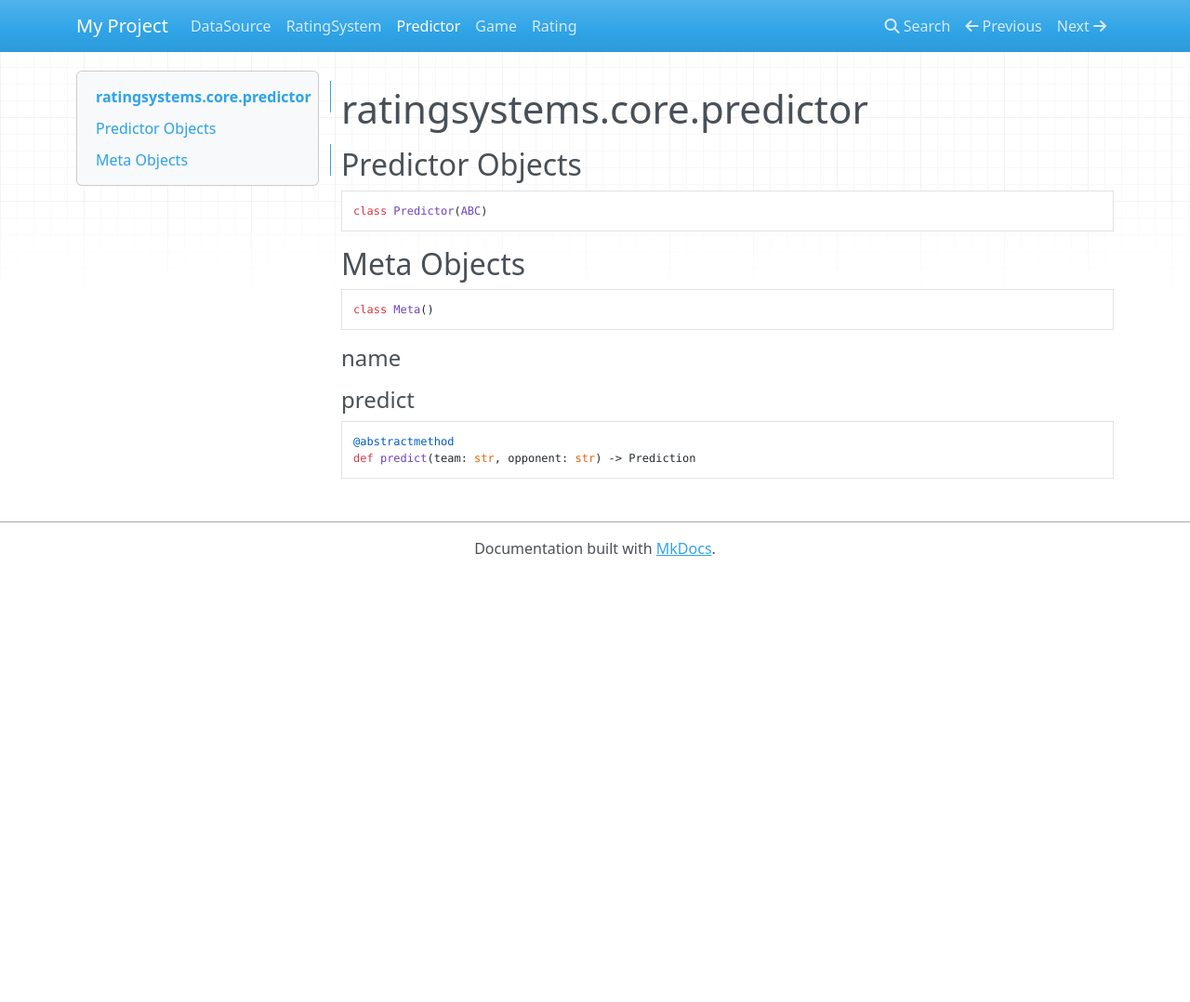
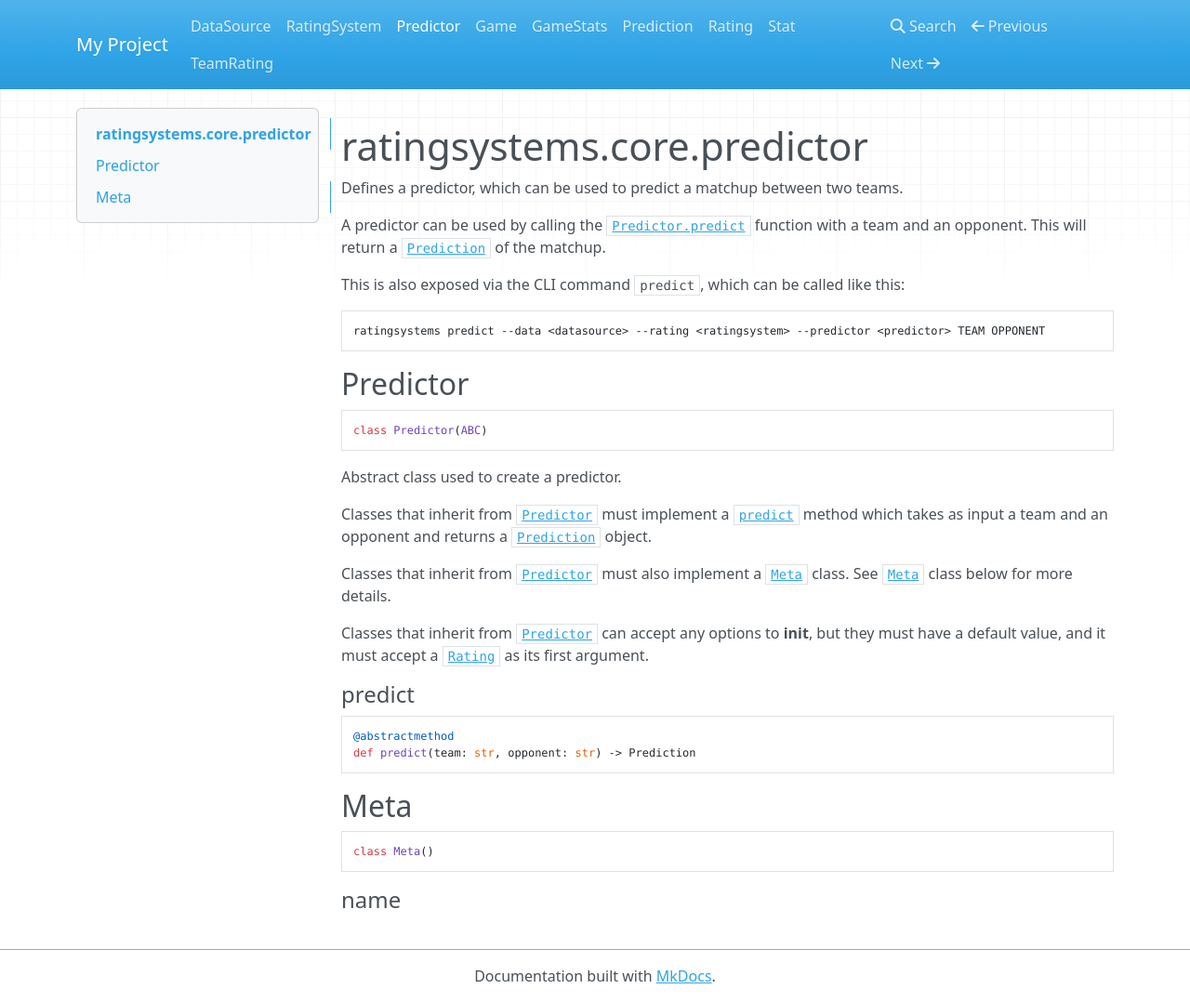
Before and after one commit to brockwsmith225/Rating_Systems, an MkDocs documentation site: the page built from docs/content/predictor.md, in a window 1280 px wide and 1078 px high. Shown: the whole window at 93% size. Built offline with MkDocs 1.6.1, drawn with Linux system fonts in a browser that asks for light colours; nearby versions of some CDN libraries.

````diff
--- a/docs/content/game.md
+++ b/docs/content/game.md
@@ -4,7 +4,7 @@
 
 <a id="ratingsystems.core.model.game.GameStats"></a>
 
-## GameStats Objects
+## GameStats
 
 ```python
 @dataclass
@@ -21,7 +21,7 @@ class GameStats()
 
 <a id="ratingsystems.core.model.game.Game"></a>
 
-## Game Objects
+## Game
 
 ```python
 @dataclass
--- a/docs/content/predictor.md
+++ b/docs/content/predictor.md
@@ -2,25 +2,30 @@
 
 # ratingsystems.core.predictor
 
+Defines a predictor, which can be used to predict a matchup between two teams.
+
+A predictor can be used by calling the [`Predictor.predict`](#ratingsystems.core.predictor.Predictor.predict) function with a team and an opponent. This will return a [`Prediction`](#ratingsystems.core.predictor.Prediction) of the matchup.
+
+This is also exposed via the CLI command `predict`, which can be called like this:
+```bash
+ratingsystems predict --data <datasource> --rating <ratingsystem> --predictor <predictor> TEAM OPPONENT
+```
+
 <a id="ratingsystems.core.predictor.Predictor"></a>
 
-## Predictor Objects
+## Predictor
 
 ```python
 class Predictor(ABC)
 ```
 
-<a id="ratingsystems.core.predictor.Predictor.Meta"></a>
+Abstract class used to create a predictor.
 
-## Meta Objects
+Classes that inherit from [`Predictor`](#ratingsystems.core.predictor.Predictor) must implement a [`predict`](#ratingsystems.core.predictor.Predictor.predict) method which takes as input a team and an opponent and returns a [`Prediction`](#ratingsystems.core.predictor.Prediction) object.
 
-```python
-class Meta()
-```
+Classes that inherit from [`Predictor`](#ratingsystems.core.predictor.Predictor) must also implement a [`Meta`](#ratingsystems.core.predictor.Predictor.Meta) class. See [`Meta`](#ratingsystems.core.predictor.Predictor.Meta) class below for more details.
 
-<a id="ratingsystems.core.predictor.Predictor.Meta.name"></a>
-
-#### name
+Classes that inherit from [`Predictor`](#ratingsystems.core.predictor.Predictor) can accept any options to __init__, but they must have a default value, and it must accept a [`Rating`](#ratingsystems.core.predictor.Rating) as its first argument.
 
 <a id="ratingsystems.core.predictor.Predictor.predict"></a>
 
@@ -30,3 +35,15 @@ class Meta()
 @abstractmethod
 def predict(team: str, opponent: str) -> Prediction
 ```
+
+<a id="ratingsystems.core.predictor.Predictor.Meta"></a>
+
+## Meta
+
+```python
+class Meta()
+```
+
+<a id="ratingsystems.core.predictor.Predictor.Meta.name"></a>
+
+#### name
--- a/docs/content/rating.md
+++ b/docs/content/rating.md
@@ -4,7 +4,7 @@
 
 <a id="ratingsystems.core.model.rating.Rating"></a>
 
-## Rating Objects
+## Rating
 
 ```python
 class Rating()
--- a/docs/mkdocs.yml
+++ b/docs/mkdocs.yml
@@ -4,5 +4,9 @@ nav:
 - RatingSystem: ratingsystem.md
 - Predictor: predictor.md
 - Game: game.md
+- GameStats: gamestats.md
+- Prediction: prediction.md
 - Rating: rating.md
+- Stat: stat.md
+- TeamRating: team_rating.md
 site_name: My Project
````
Also changed, not shown: docs/content/datasource.md (+26 -17 lines), docs/content/gamestats.md (added, +20 -0 lines), docs/content/prediction.md (added, +11 -0 lines), docs/content/ratingsystem.md (+27 -18 lines), docs/content/stat.md (added, +19 -0 lines), docs/content/team_rating.md (added, +28 -0 lines), pydoc-markdown.yml (+18 -0 lines), README.md (added), docs/.generated-files.txt, 3 other files.
